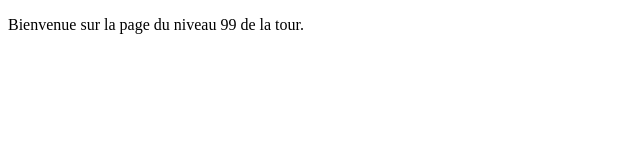
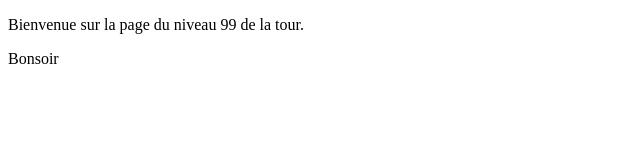
Before and after one commit to djovaking/Floor-99, a plain HTML site: page public/inex.html in a window 1280 px wide. Shown: the full height of the page, 0-640 px from the left. Drawn offline with Linux system fonts and the light colour scheme.

Commit message:
ajout d'une nouvelle balise

```diff
--- a/public/inex.html
+++ b/public/inex.html
@@ -1,15 +1,14 @@
 <!DOCTYPE html>
 <html lang="en">
-
-<head>
+  <head>
     <meta charset="UTF-8" />
     <meta http-equiv="X-UA-Compatible" content="IE=edge" />
     <meta name="viewport" content="width=device-width, initial-scale=1.0" />
     <title>Floor 99</title>
-</head>
+  </head>
 
-<body>
+  <body>
     <p>Bienvenue sur la page du niveau 99 de la tour.</p>
-</body>
-
+    <p>Bonsoir</p>
+  </body>
 </html>
```
